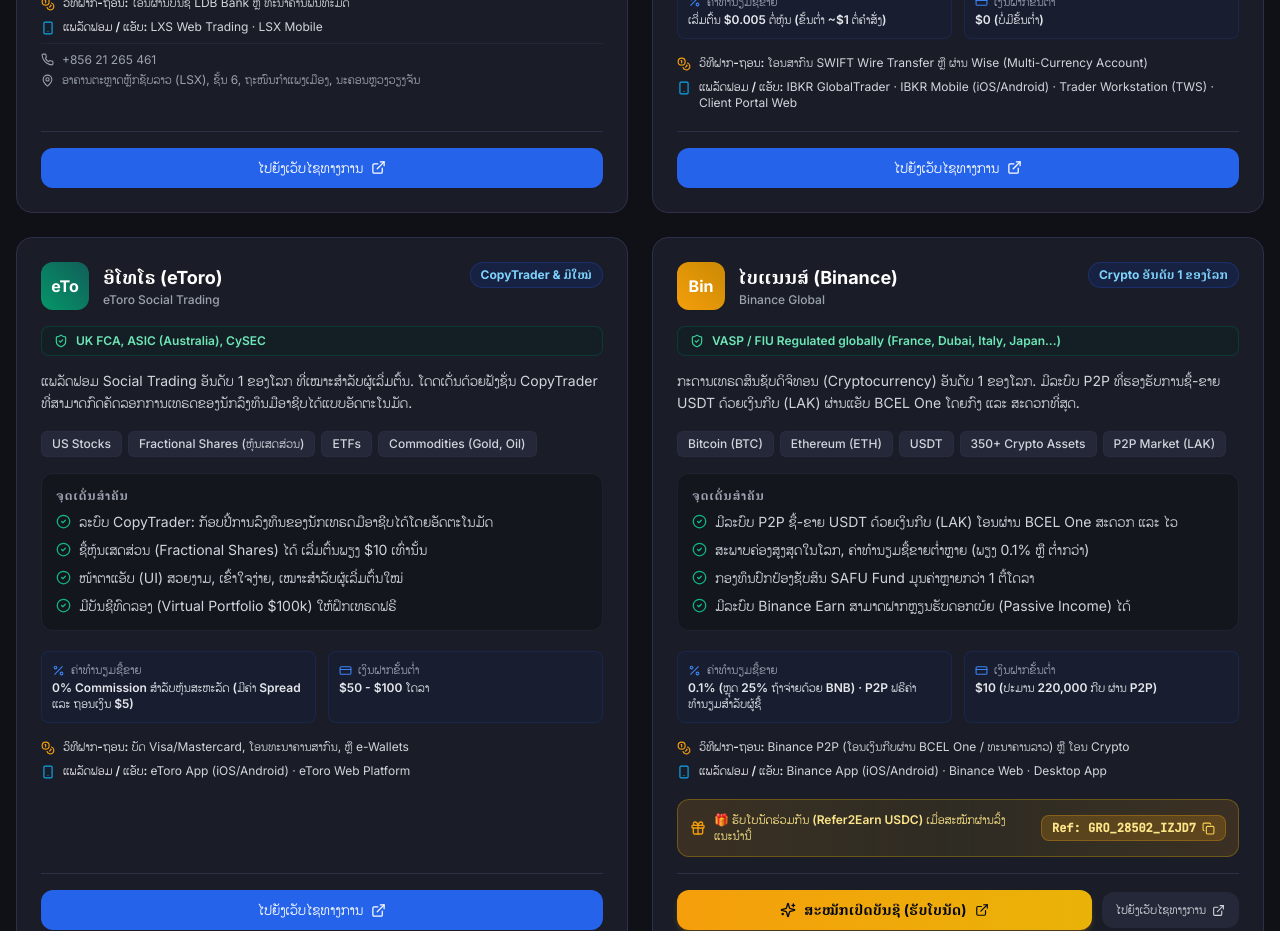
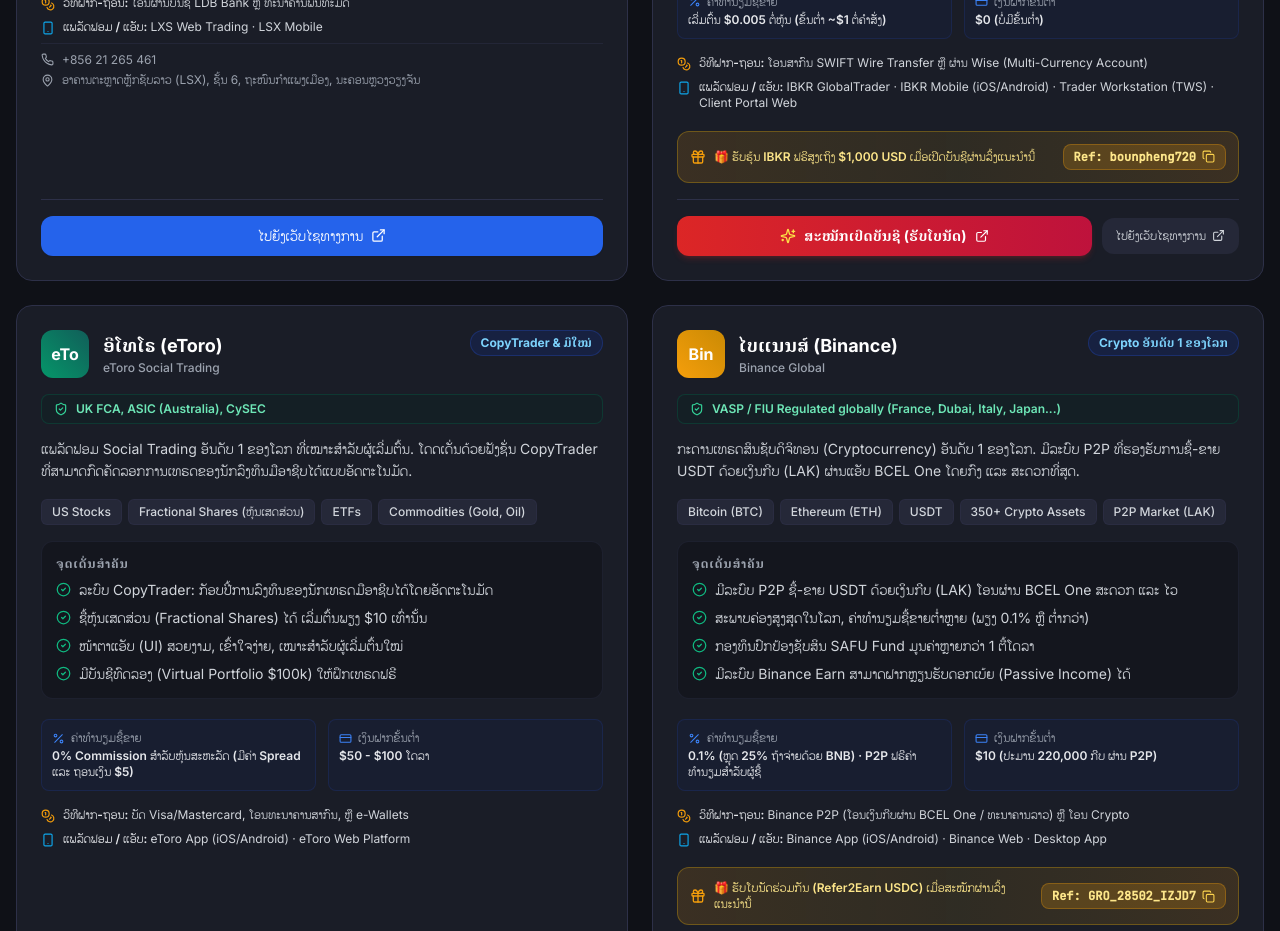
Before and after one commit to Bposx/stock-analysis-app, a React (Vite) app in the folder frontend/: page /brokers in a window 1280 px wide. Shown: the part 1740-2671 px from the top of the page. Built offline with nearby package versions, Linux system fonts and the light colour scheme; no server answers.

Commit message:
Add user IBKR referral link and free stock reward banner

```diff
--- a/frontend/src/pages/BrokersGuide.tsx
+++ b/frontend/src/pages/BrokersGuide.tsx
@@ -341,6 +341,14 @@
     },
     platforms: ["IBKR GlobalTrader", "IBKR Mobile (iOS/Android)", "Trader Workstation (TWS)", "Client Portal Web"],
     website: "https://www.interactivebrokers.com",
+    referralUrl: "https://ibkr.com/referral/bounpheng720",
+    referralCode: "bounpheng720",
+    referralBonus: {
+      lo: "🎁 ຮັບຮຸ້ນ IBKR ຟຣີສູງເຖິງ $1,000 USD ເມື່ອເປີດບັນຊີຜ່ານລິ້ງແນະນຳນີ້",
+      th: "🎁 รับหุ้น IBKR ฟรีมูลค่าสูงสุด $1,000 USD เมื่อเปิดบัญชีผ่านลิงก์นี้",
+      en: "🎁 Earn up to $1,000 USD in free IBKR shares when opening an account via this link",
+      zh: "🎁 通过此专属邀请链接开户入金即可获赠最高价值 $1,000 美元的 IBKR 股票奖励",
+    },
   },
   {
     id: "etoro",
@@ -846,6 +854,8 @@
                         "flex-1 inline-flex items-center justify-center gap-2 px-4 py-2.5 rounded-xl font-bold text-sm shadow-md transition-all hover:scale-[1.01]",
                         broker.id === "binance"
                           ? "bg-gradient-to-r from-amber-500 to-yellow-500 hover:from-amber-600 hover:to-yellow-600 text-slate-950 font-extrabold shadow-amber-500/20"
+                          : broker.id === "ibkr"
+                          ? "bg-gradient-to-r from-red-600 to-rose-700 hover:from-red-700 hover:to-rose-800 text-white font-extrabold shadow-red-600/20"
                           : "bg-blue-600 hover:bg-blue-700 text-white shadow-blue-500/20"
                       )}
                     >
```
